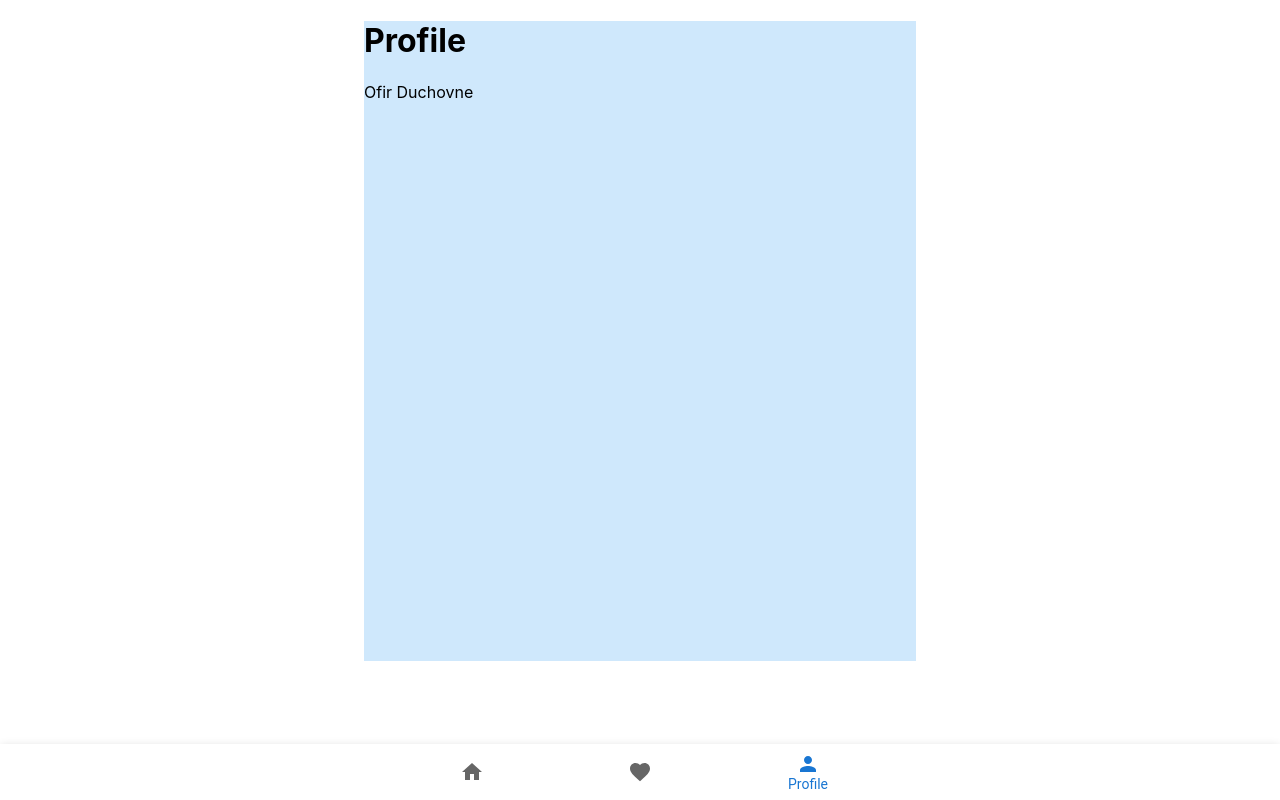
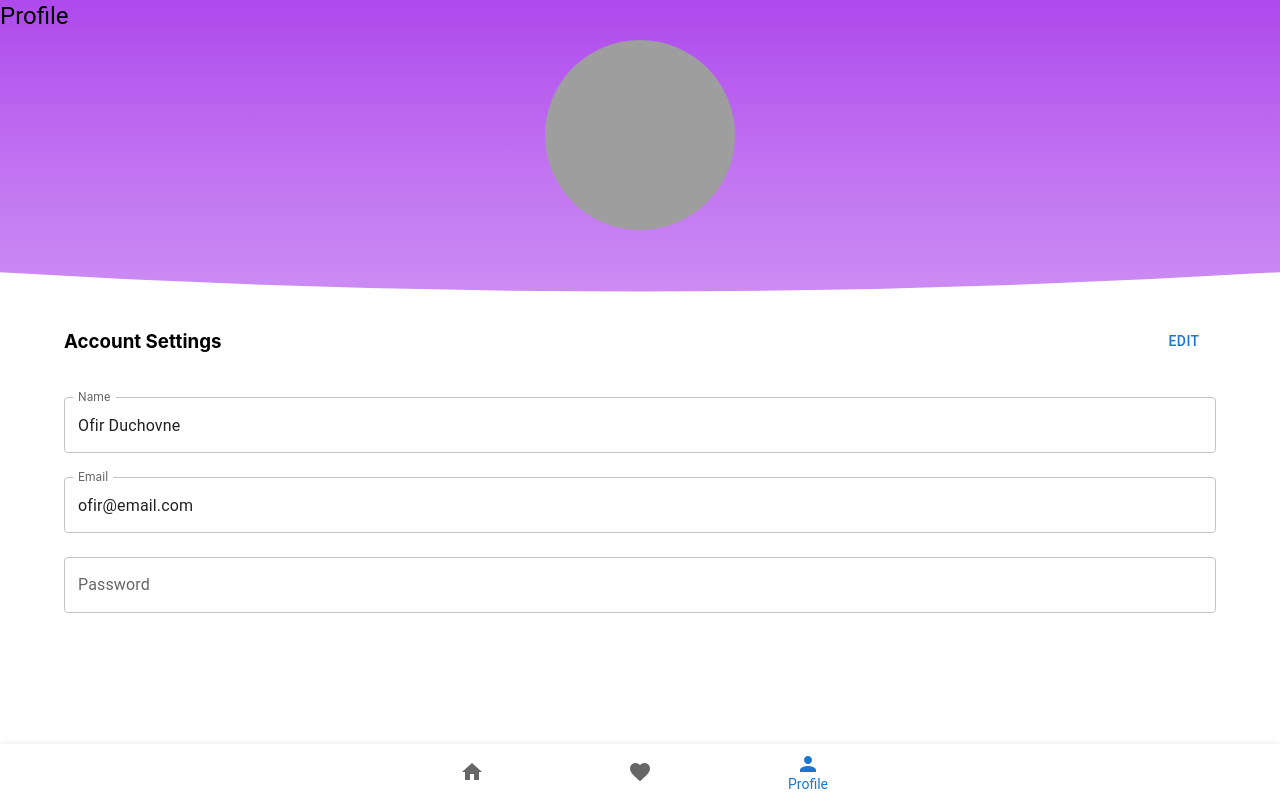
Before and after one commit to YovelElad/SpoTinder-front, a React (Create React App) app: page / in a window 1280 px wide. Both pictures are taken after a click on the button "Profile". Built offline with nearby package versions, Linux system fonts and the light colour scheme; grey boxes are pictures that could not be loaded; the HTML template or start-up script is replaced by a standard one.

Commit message:
basic layout + svg

```diff
--- a/src/App.js
+++ b/src/App.js
@@ -27,16 +27,14 @@ function App() {
   return (
     <div>
 
-      <Container  maxWidth="sm" >
         <PageContext.Provider value={{page,setPage}}>
           <NavBar/>
         </PageContext.Provider>
         <UserContext.Provider value={user}>
-          <Box sx={{ bgcolor: '#cfe8fc', height: '80vh' }}>
+          <Box sx={{height: '80vh' }}>
             {renderSwitch(page)}
           </Box>
         </UserContext.Provider>
-      </Container>
     </div>
   );
 }
--- a/src/components/Profile/Profile.js
+++ b/src/components/Profile/Profile.js
@@ -1,12 +1,65 @@
 import React, { useContext } from 'react'
 import { UserContext } from '../../Contexts/UserContext';
+import { Avatar, Container, Box } from '@mui/material';
+import { TextField } from '@mui/material';
+import { Button } from '@mui/material';
+import Typography from '@mui/material/Typography';
+import { width } from '@mui/system';
+
 
 export default function Profile() {
     const user = useContext(UserContext);
     return (
         <div>
-            <h1>Profile</h1>
-            <p>{user.name}</p>
+
+        <Box style={{
+            position: "absolute",
+            zIndex: "-1",
+            height: "311px",
+            width: "100%"
+            }}>
+            <svg width="100%" height="311" viewBox="0 0 500 80" preserveAspectRatio="none">
+            <defs>
+                <linearGradient id="myGradient" gradientTransform="rotate(90)">
+                <stop offset="0%"  stop-color="rgba(170, 63, 236, 0.95)" />
+                <stop offset="54%" stop-color="rgba(170, 63, 236, 0.741026)" />
+                <stop offset="100%" stop-color=" rgba(170, 63, 236, 0.6)" />
+                </linearGradient>
+            </defs>
+            <path d="M0,0 L0,70 Q250,80 500,70 L500,0 Z" fill="url('#myGradient')" />
+            </svg>
+        </Box>
+        <Box style={{height: "311px",}}>
+            <Box>
+                <Typography variant="h5" gutterBottom component="div">
+                    Profile
+                </Typography>
+            </Box>
+            <Box
+            style={{
+                justifyContent: "center",
+                display: "flex",
+
+            }}
+
+>
+            <Avatar
+                alt="Remy Sharp"
+                src={user.image}
+                sx={{ width: 190, height: 190 }}
+            />
+            </Box>
+        </Box>
+            <Container style={{ justifyContent: "space-between", display: "flex", alignItems: "center", marginBottom: "10px" }}>
+                <h3>Account Settings</h3>
+                <Button>Edit</Button>
+            </Container>
+            <Container component="form" >
+                <TextField fullWidth label="Name"  margin="normal" value={user.name} variant="outlined" />
+                <TextField fullWidth label="Email" margin="normal" value={user.email} type="email" variant="outlined" />
+                <TextField fullWidth label="Password" margin="normal" type="password" variant="outlined" />
+            </Container>
+
         </div>
     )
 }
```
